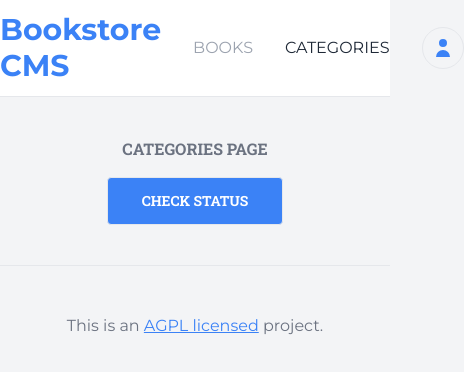
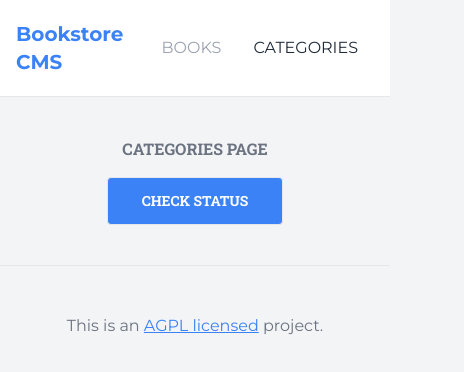
Before and after one commit to ahangarha/MV-Bookstore, a React (Create React App) app: page /categories in a window 390 px wide. Shown: the top 372 px of the page, 464 px wide, since content can reach past the window. Built offline with nearby package versions, Linux system fonts and the light colour scheme.

Commit message:
improve responsiveness

```diff
--- a/src/App.js
+++ b/src/App.js
@@ -9,7 +9,7 @@ export default function App() {
   return (
     <BrowserRouter>
       <Header />
-      <main className="container mx-auto my-10">
+      <main className="container mx-auto my-10 px-4">
         <Routes>
           <Route path="/" element={<BooksPage />} />
           <Route path="/categories" element={<CategoriesPage />} />
--- a/src/components/Book.js
+++ b/src/components/Book.js
@@ -46,12 +46,12 @@ export default function Book({ book }) {
         </div>
       </div>
 
-      <div className="border-r flex justify-center items-center gap-4 self-center">
-        <svg className="w-20" fill="none" stroke="currentColor" strokeWidth="7" viewBox="0 0 100 100">
+      <div className="border-r flex flex-col sm:flex-row justify-center items-center gap-2 sm:gap-4 self-center">
+        <svg className="w-16 sm:w-20" fill="none" stroke="currentColor" strokeWidth="7" viewBox="0 0 100 100">
           <path className="text-gray-200" strokeDasharray="250,0" d="M50 10a40 40 0 0 1 0 80 40 40 0 0 1 0-80" />
           <path className="text-blue-500" strokeDasharray="180,180" d="M50 10a40 40 0 0 1 0 80 40 40 0 0 1 0-80" />
         </svg>
-        <div className="flex flex-col">
+        <div className="flex flex-col text-center sm:text-left">
           <span
             className="text-3xl text-gray-900"
           >
--- a/src/components/Header.js
+++ b/src/components/Header.js
@@ -10,13 +10,13 @@ const generateNavLinkStyle = ({ isActive }) => {
 export default function Header() {
   return (
     <header className="bg-white border-b">
-      <div className="container mx-auto h-24 flex items-center gap-4">
-        <h1 className="text-3xl font-bold text-blue-500">
+      <div className="container mx-auto h-24 flex items-center gap-4 px-4">
+        <h1 className="text-xl sm:text-3xl font-bold text-blue-500">
           Bookstore CMS
         </h1>
 
         <nav className="grow uppercase">
-          <ul className="flex items-center">
+          <ul className="flex items-center justify-end md:justify-start">
             <li>
               <NavLink
                 to="/"
@@ -36,7 +36,7 @@ export default function Header() {
           </ul>
         </nav>
 
-        <div className="border rounded-full p-2 text-blue-500">
+        <div className="hidden md:block border rounded-full p-2 text-blue-500">
           <svg className="w-6 h-6" fill="currentColor" stroke="none" viewBox="0 0 24 24" xmlns="http://www.w3.org/2000/svg"><path strokeLinecap="round" strokeLinejoin="round" strokeWidth="2" d="M16 7a4 4 0 11-8 0 4 4 0 018 0zM12 14a7 7 0 00-7 7h14a7 7 0 00-7-7z" /></svg>
         </div>
       </div>
```
